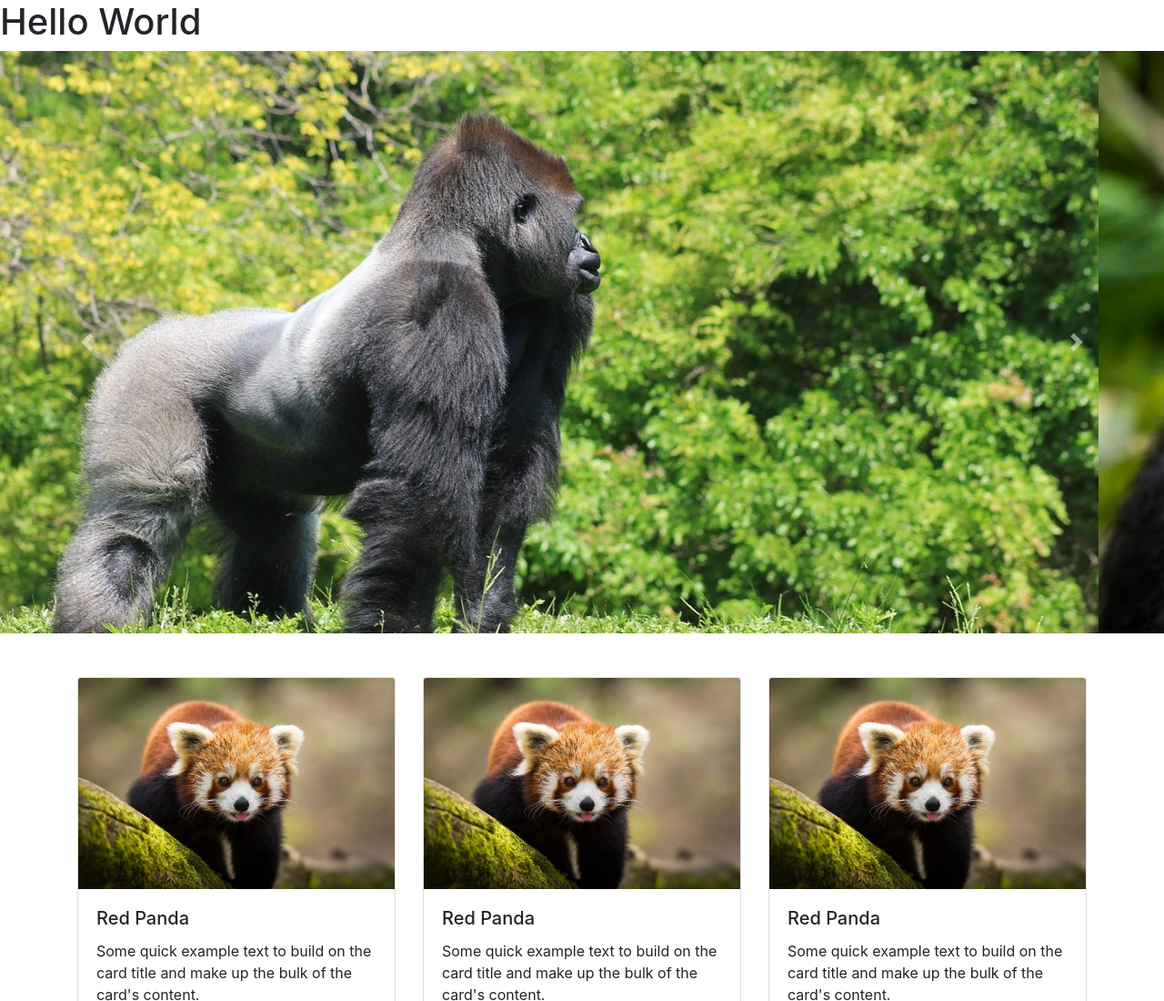
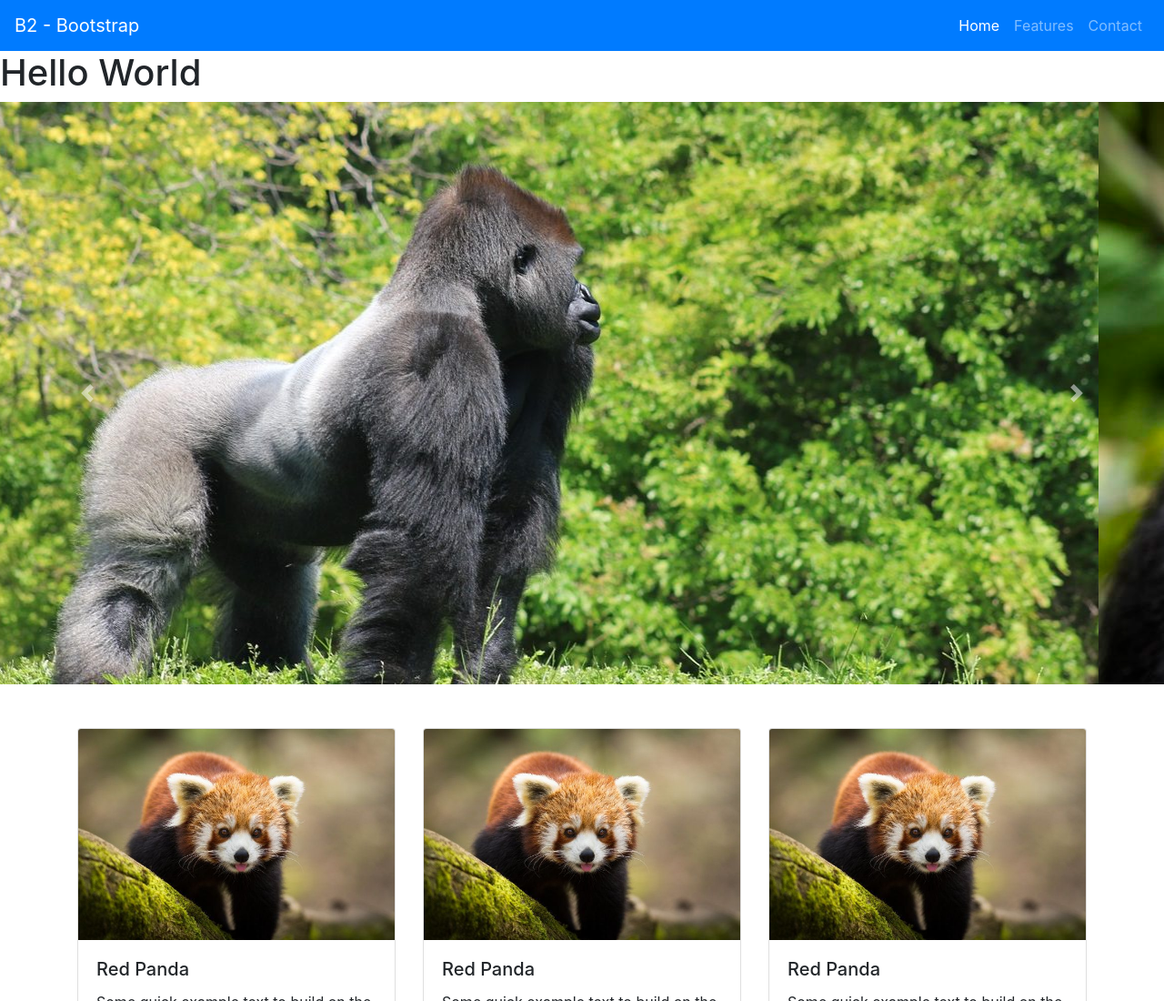
Before and after one commit to juliavignaud/B2-interface-design-bootstrap-2020, a plain HTML site: page index.html in a window 1280 px wide. Shown: the top 1100 px of the page at 91% size. Drawn offline with nearby package versions, Linux system fonts and the light colour scheme.

Commit message:
Header nav bar

```diff
--- a/index.html
+++ b/index.html
@@ -7,6 +7,30 @@
   <link rel="stylesheet" href="css/master.css">
 </head>
 <body>
+
+  <header>
+    <nav class="navbar navbar-expand-lg navbar-dark bg-primary">
+    <a class="navbar-brand" href="#">B2 - Bootstrap</a>
+    <button class="navbar-toggler" type="button" data-toggle="collapse" data-target="#navbarNav" aria-controls="navbarNav" aria-expanded="false" aria-label="Toggle navigation">
+      <span class="navbar-toggler-icon"></span>
+    </button>
+    <div class="collapse navbar-collapse justify-content-end" id="navbarNav">
+      <ul class="navbar-nav">
+        <li class="nav-item active x-5">
+          <a class="nav-link" href="#">Home<span class="sr-only">(current)</span></a>
+        </li>
+        <li class="nav-item">
+          <a class="nav-link" href="#">Features</a>
+        </li>
+        <li class="nav-item">
+          <a class="nav-link" href="#">Contact</a>
+        </li>
+        </li>
+      </ul>
+    </div>
+  </nav>
+  </header>
+
   <h1>Hello World</h1>
 
 <section class="mb-5">
```
